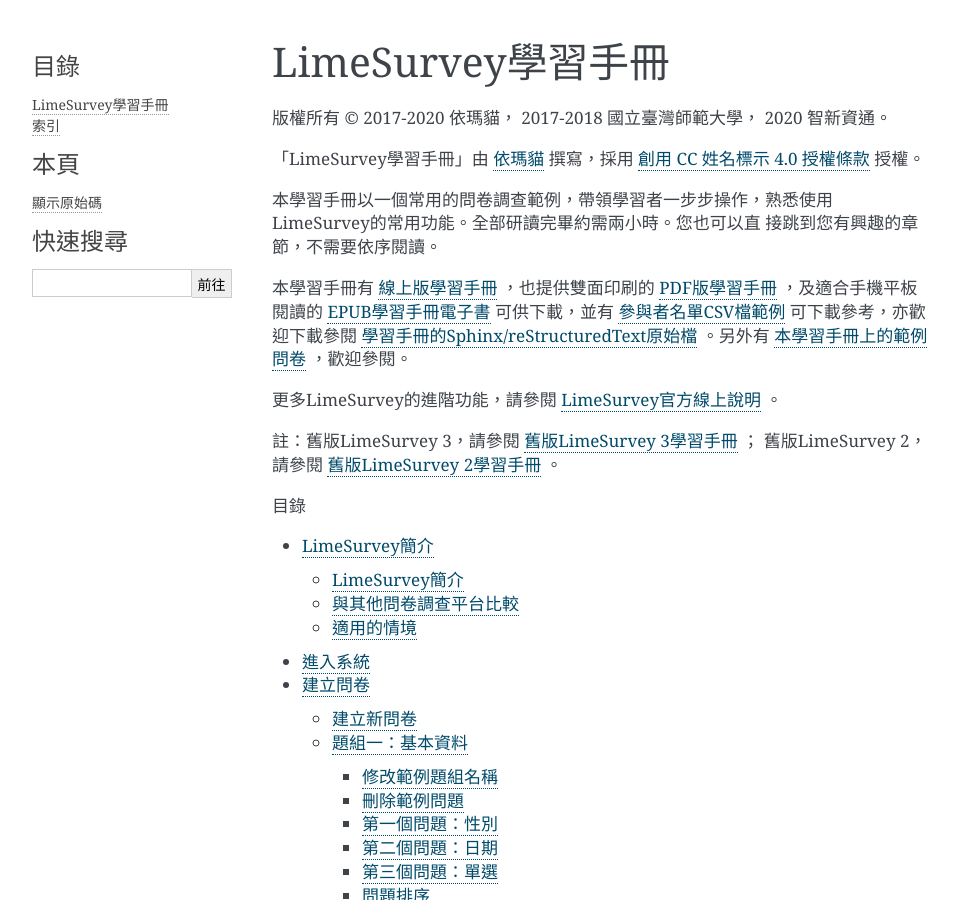
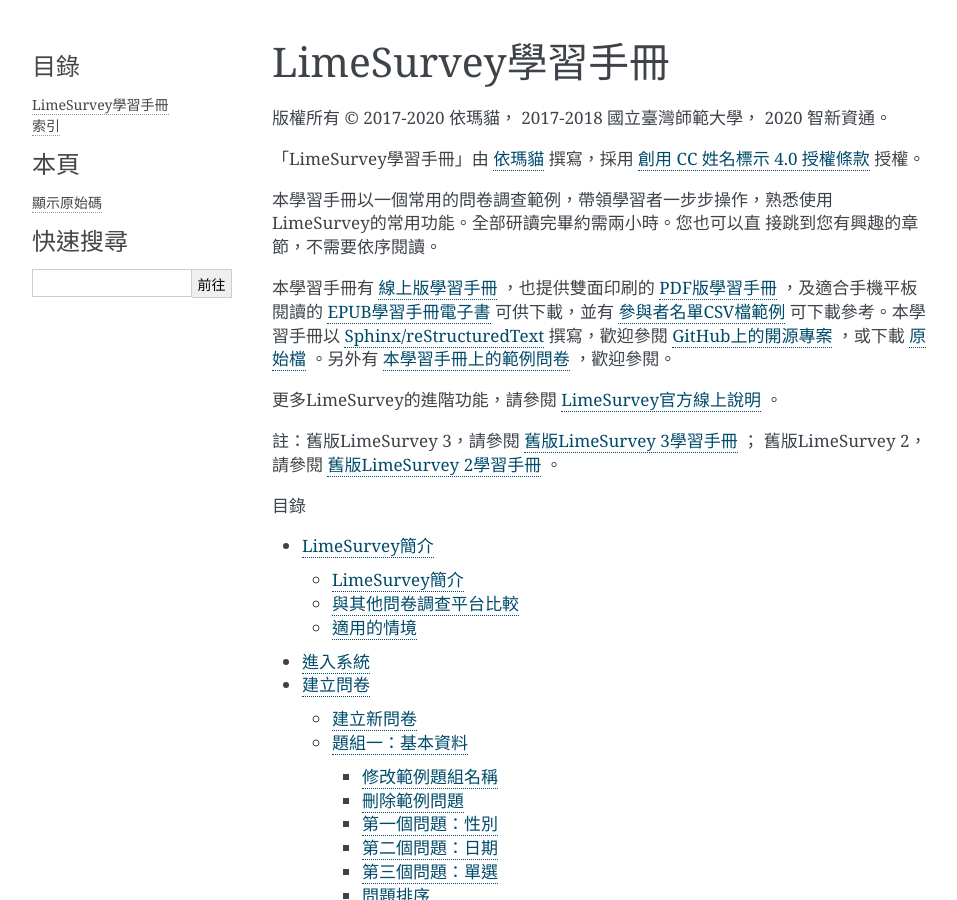
Before and after one commit to imacat/learning-limesurvey, a Sphinx documentation site: the page built from source/index.rst, in a window 1280 px wide and 900 px high. Shown: the whole window, without its empty margins (148-1105 px from the left). Built offline with Sphinx 7.4.7, drawn with Linux system fonts in a browser that asks for light colours.

Commit message:
Added the GitHub and Sphinx link to README and index.rst.

```diff
--- a/source/index.rst
+++ b/source/index.rst
@@ -25,8 +25,11 @@
 `EPUB學習手冊電子書 <https://limesurvey.imacat.idv.tw/learning/learning-limesurvey.epub>`_
 可供下載，並有
 `參與者名單CSV檔範例 <https://limesurvey.imacat.idv.tw/learning/participants-example.csv>`_
-可下載參考，亦歡迎下載參閱
-`學習手冊的Sphinx/reStructuredText原始檔 <https://limesurvey.imacat.idv.tw/learning/learning-limesurvey-4.1.zip>`_
+可下載參考。本學習手冊以
+`Sphinx/reStructuredText <https://www.sphinx-doc.org/>`_
+撰寫，歡迎參閱
+`GitHub上的開源專案 <https://github.com/imacat/learning-limesurvey>`_ ，或下載
+`原始檔 <https://limesurvey.imacat.idv.tw/learning/learning-limesurvey-4.1.zip>`_
 。另外有
 `本學習手冊上的範例問卷 <https://limesurvey.imacat.idv.tw/index.php/161873>`_
 ，歡迎參閱。
```
Also changed, not shown: README.rst (+5 -2 lines).
